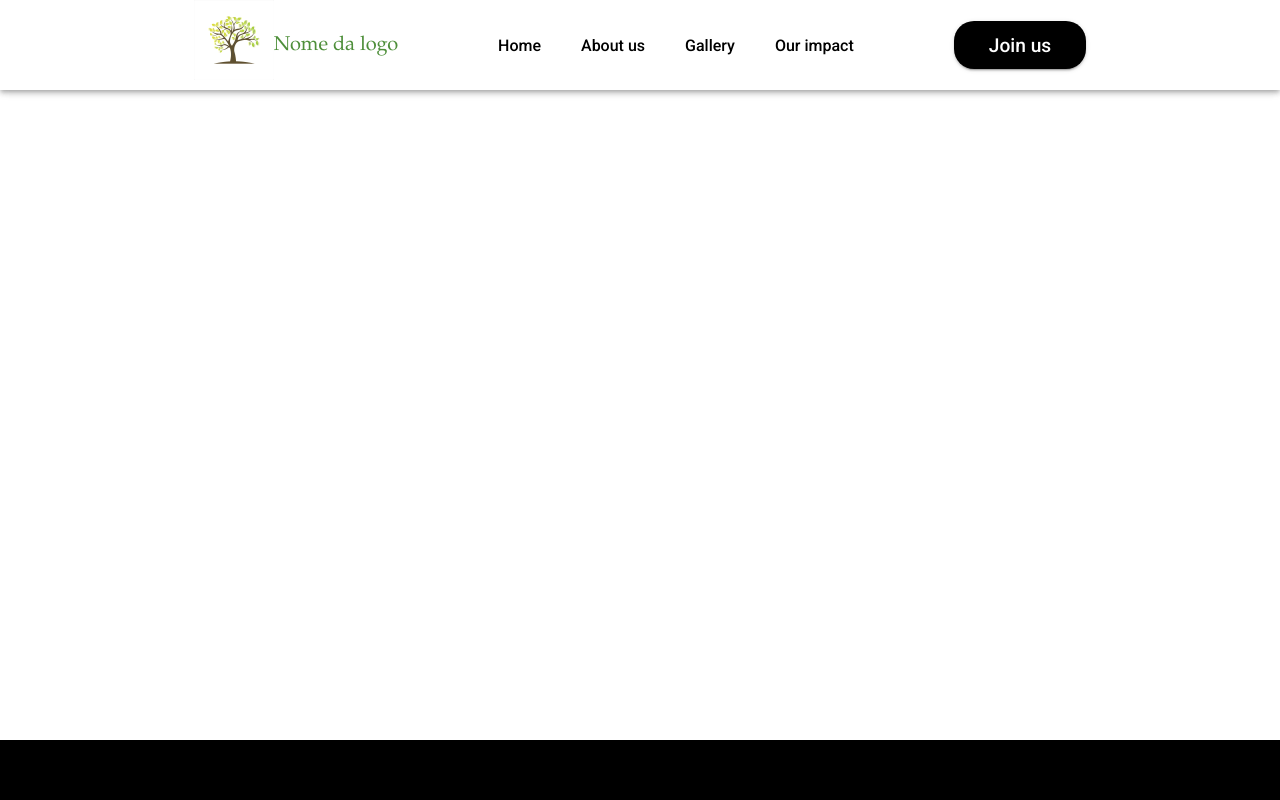
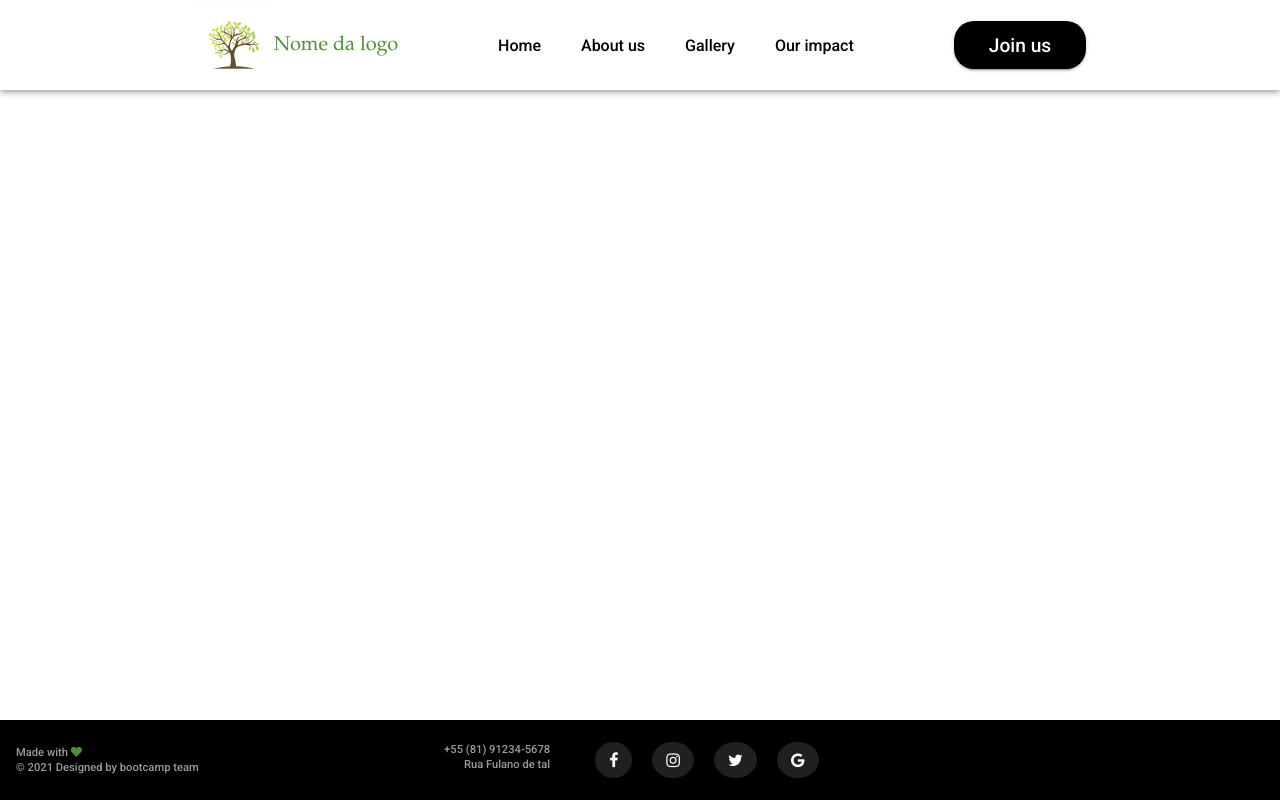
Before and after one commit to jehmes/bootcamp-accenture-frontend, an Angular app: page / in a window 1280 px wide. Built offline with nearby package versions, Linux system fonts and the light colour scheme.

Commit message:
CSS do footer

```diff
--- a/package.json
+++ b/package.json
@@ -19,6 +19,8 @@
     "@angular/platform-browser": "~12.2.0",
     "@angular/platform-browser-dynamic": "~12.2.0",
     "@angular/router": "~12.2.0",
+    "bootstrap": "^5.1.1",
+    "font-awesome": "^4.7.0",
     "rxjs": "~6.6.0",
     "tslib": "^2.3.0",
     "zone.js": "~0.11.4"
--- a/src/app/components/template/footer/footer.component.css
+++ b/src/app/components/template/footer/footer.component.css
@@ -1,6 +1,45 @@
 .footer-container {
     position: fixed;
-    height: 60px;
+    height: 80px;
     background-color: #000;
     bottom: 0;
 }
+
+.content-center{
+    margin-right: 200px;
+    display: flex;
+    padding: 20px 0 20px 0;
+    width: 100%;
+    justify-content: center;
+}
+.fa-heart{
+    color: rgb(78, 143, 58);
+}
+
+.content-center a {
+    color: #fff;
+    font-size: 1.0rem;
+    margin-left: 20px;
+    border-radius: 50%;
+    padding: 10px 14px;
+    background-color: rgb(32, 32, 32);
+}
+
+.content-center a:hover {
+    color: rgb(32, 32, 32);
+    transition: 0.5s;
+    background-color: rgb(78, 143, 58);
+}
+
+.text {
+    line-height: 15px;
+    color: rgb(158, 153, 153);
+    font-size: 0.7rem;
+}
+.informations  {
+    line-height: 15px;
+    color: rgb(158, 153, 153);
+    font-size: 0.7rem;
+    text-align: right;
+    margin-right: 25px;
+}
--- a/src/app/components/template/footer/footer.component.html
+++ b/src/app/components/template/footer/footer.component.html
@@ -1,4 +1,29 @@
 <mat-toolbar class="footer-container">
+
+    <span class="text">
+        Made with <i class="fas fa-heart"></i>
+       <br> © 2021 Designed by bootcamp team
+    </span>
+
+    <div class="content-center">
+
+        <span class="informations">
+            +55 (81) 91234-5678
+            <br>Rua Fulano de tal
+        </span>
+
+        <a href="http://www.facebook.com" target="blank" class="fa fa-facebook"></a>
+
+        <a href="http://www.instagram.com" target="blank" class="fa fa-instagram"></a>
+
+        <a href="http://www.twitter.com" target="blank" class="fa fa-twitter"></a>
+
+        <a href="http://www.google.com" target="blank" class="fa fa-google"></a>
+
+    </div>
+
+
+
 
 
 </mat-toolbar>
--- a/src/app/components/template/header/header.component.css
+++ b/src/app/components/template/header/header.component.css
@@ -18,7 +18,7 @@
 .span-logo a{
     color: rgb(78, 143, 58);
 }
-.logo-mg {
+.logo-img {
     height: 80px;
 }
 .menu-itens > a{
--- a/src/app/components/template/header/header.component.html
+++ b/src/app/components/template/header/header.component.html
@@ -3,7 +3,7 @@
     <div class="span-logo">
         <span>
             <a href="">
-                <img class="logo-mg" src="assets\img\tree.jpg" alt="logo">
+                <img class="logo-img" src="assets\img\tree.jpg" alt="logo">
             </a>
         </span>
         <span>
--- a/src/index.html
+++ b/src/index.html
@@ -9,7 +9,9 @@
   <link rel="preconnect" href="https://fonts.gstatic.com">
   <link href="https://fonts.googleapis.com/css2?family=Roboto:wght@300;400;500&display=swap" rel="stylesheet">
   <link href="https://fonts.googleapis.com/icon?family=Material+Icons" rel="stylesheet">
-</head>
+  <link rel="stylesheet" href="https://use.fontawesome.com/releases/v5.7.2/css/all.css" integrity="sha384-fnmOCqbTlWIlj8LyTjo7mOUStjsKC4pOpQbqyi7RrhN7udi9RwhKkMHpvLbHG9Sr" crossorigin="anonymous">
+  <link rel="stylesheet" href="https://cdnjs.cloudflare.com/ajax/libs/font-awesome/4.7.0/css/font-awesome.min.css">
+
 <body class="mat-typography">
   <app-root></app-root>
 </body>
--- a/src/styles.css
+++ b/src/styles.css
@@ -1,7 +1,12 @@
 /* You can add global styles to this file, and also import other style files */
 @import url('https://fonts.googleapis.com/css2?family=Cormorant+Garamond:wght@300&display=swap');
+@import '~bootstrap/dist/css/bootstrap.min.css';
 
 
 html, body { height: 100%; }
 body { margin: 0; font-family: Cambria, "Helvetica Neue", sans-serif; }
 a {text-decoration: none;}
+*{
+    margin: 0;
+    padding: 0;
+}
```
Also changed, not shown: 1 other file (tests, documents, lock files or other folders).
